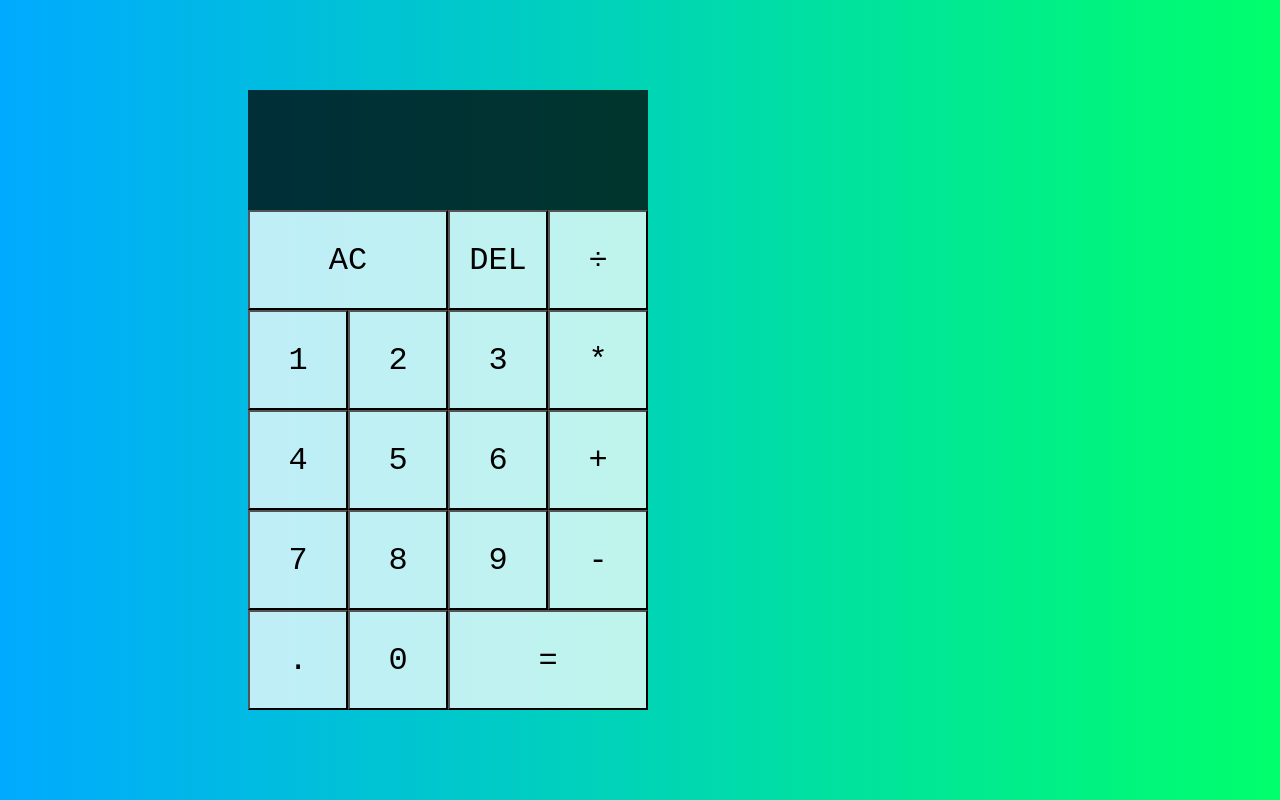
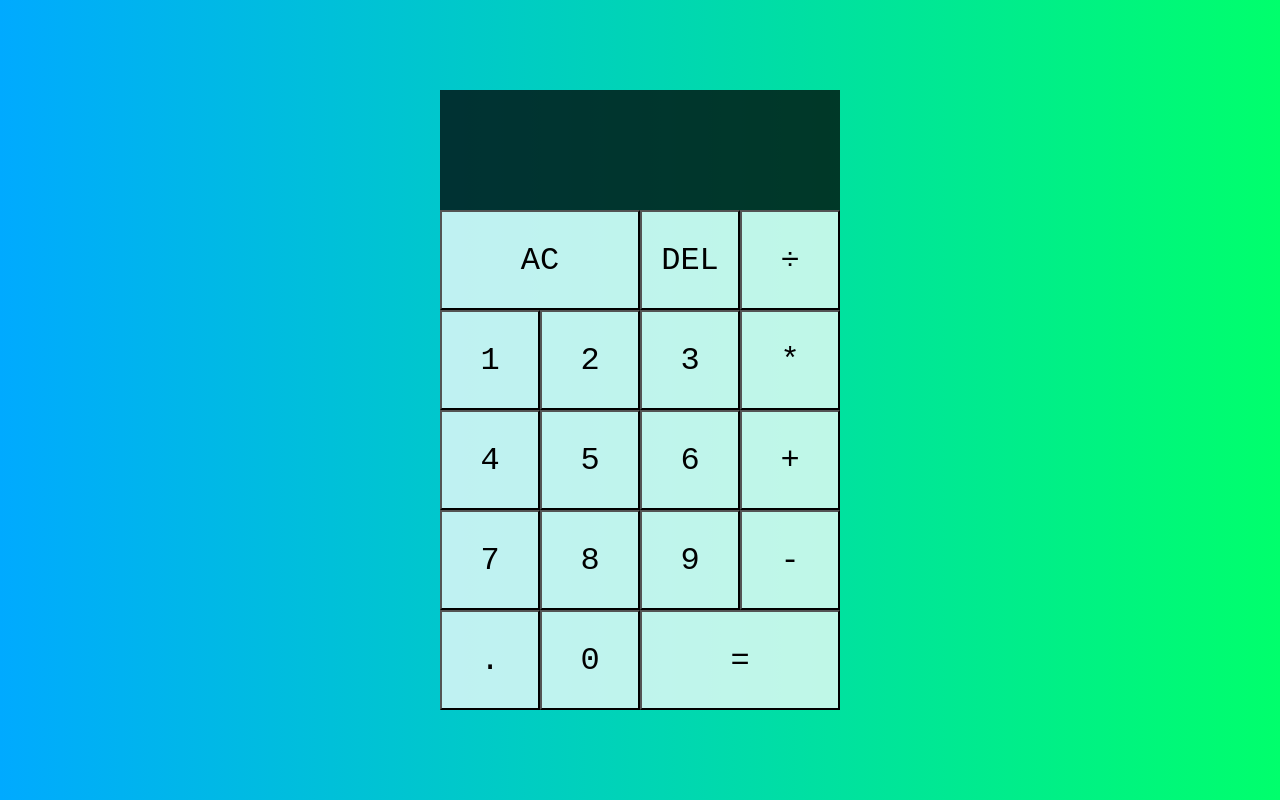
Before and after one commit to istmeprincess/csb-rjbzl, a website: page index.html in a window 1280 px wide. Drawn offline with Linux system fonts and the light colour scheme.

Commit message:
Update styles.css

```diff
--- a/styles.css
+++ b/styles.css
@@ -10,8 +10,8 @@ body {
   padding: 0;
   margin: 0;
   background: linear-gradient(to right, #00aaff, #00ff6c);
-  height: 200px;
-  width: 70%;
+  height: 140px;
+  width: 100%;
 }
 
 .calculator-grid {
```
